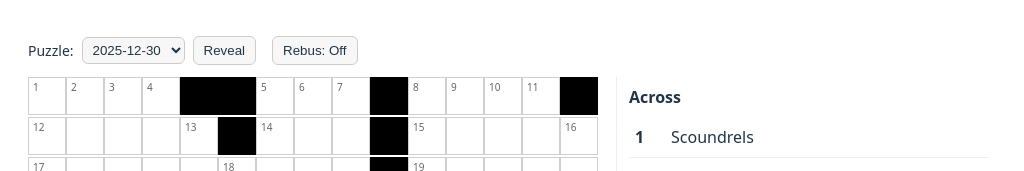
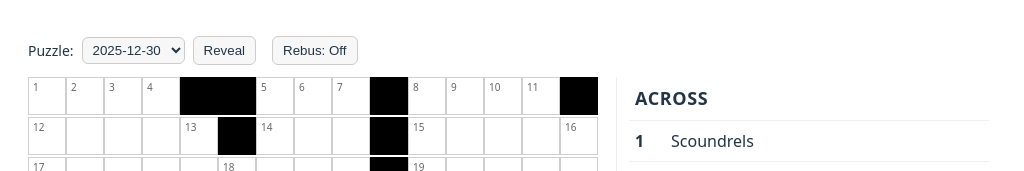
Before and after one commit to walker-finlay/cwk, a React (Vite) app in the folder client/: page / in a window 1280 px wide. Shown: the top 171 px of the page, without its empty margins (0-1024 px from the left). Built offline with nearby package versions, Linux system fonts and the light colour scheme.

Commit message:
feat: enhance clue list styling for improved visibility and accessibility

```diff
--- a/client/src/App.css
+++ b/client/src/App.css
@@ -192,8 +192,17 @@ button.active.rebus {
 }
 
 .clueList h3 {
-  margin: 8px 0;
-  font-size: 16px;
+  margin: 0;
+  font-size: 18px;
+  font-weight: 700;
+  padding: 8px 6px;
+  position: sticky;
+  top: 0;
+  background: var(--bg);
+  z-index: 2;
+  border-bottom: 1px solid var(--clue-divider);
+  text-transform: uppercase;
+  letter-spacing: 0.6px;
 }
 
 .clue {
```
